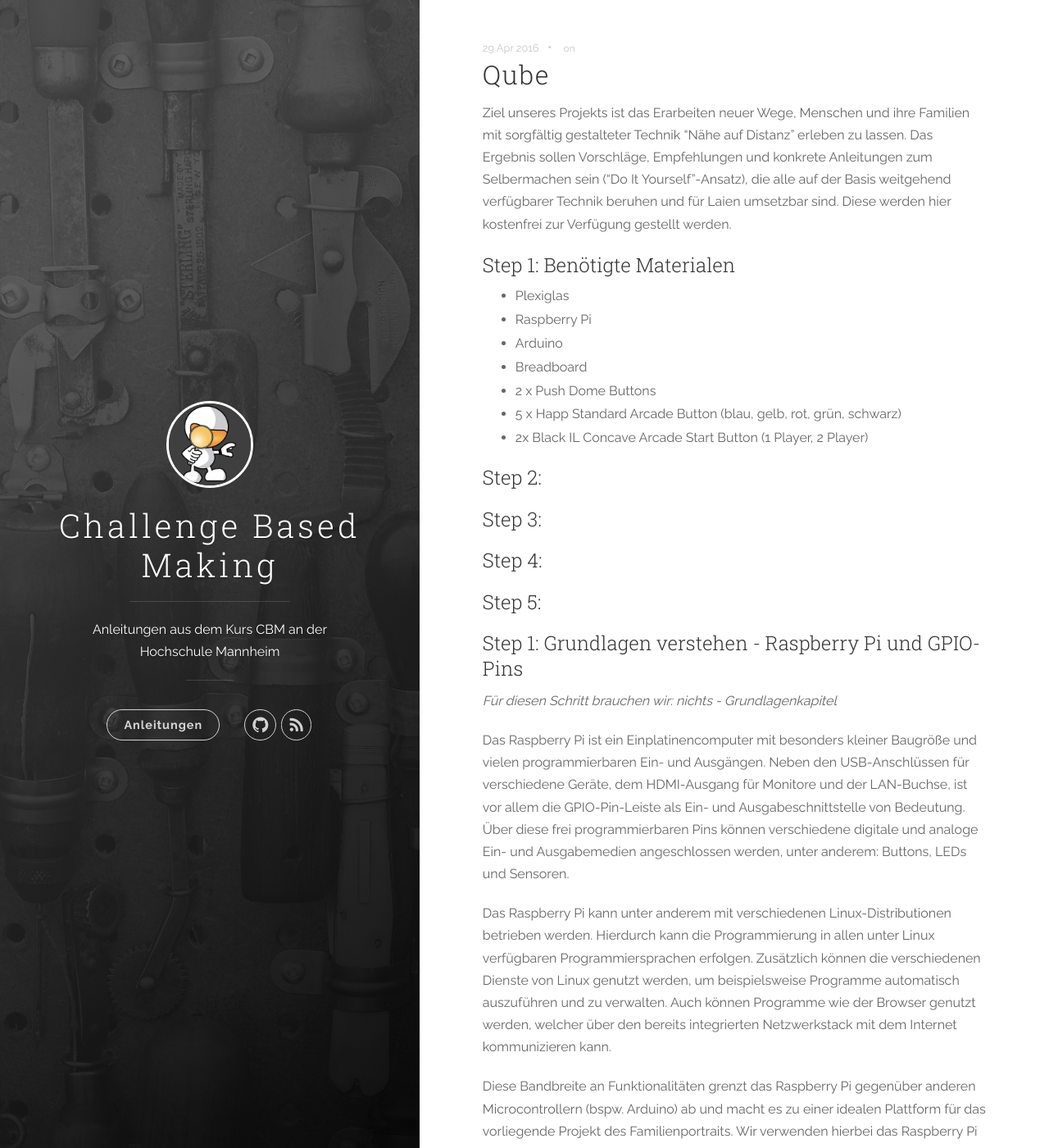
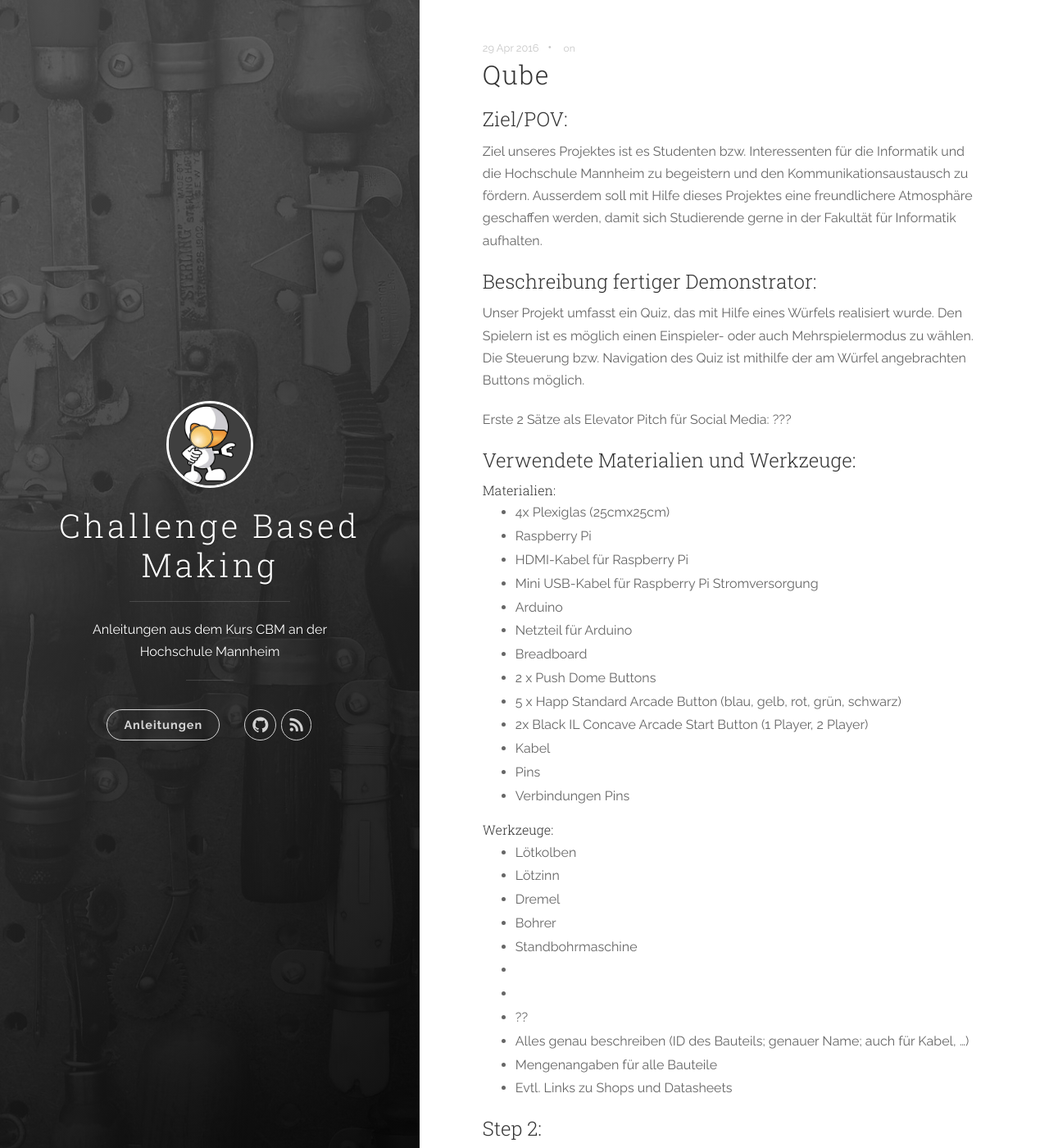
Before and after one commit to cbm-instructions/cbm-instructions.github.io, a Jekyll site: the page built from _posts/2016-06-13-twoandahalfwomen.markdown, in a window 1280 px wide and 1400 px high. Shown: the whole window at 82% size. Built offline with Jekyll 4.4.1, drawn with Linux system fonts in a browser that asks for light colours; nearby versions of some CDN libraries.

Commit message:
Doku aktualisisert

```diff
--- a/_posts/2016-06-13-twoandahalfwomen.markdown
+++ b/_posts/2016-06-13-twoandahalfwomen.markdown
@@ -5,16 +5,45 @@ layout: post
 date:   2016-04-29 15:09:51 +0200
 ---
 
-Ziel unseres Projekts ist das Erarbeiten neuer Wege, Menschen und ihre Familien mit sorgfältig gestalteter Technik “Nähe auf Distanz” erleben zu lassen. Das Ergebnis sollen Vorschläge, Empfehlungen und konkrete Anleitungen zum Selbermachen sein (“Do It Yourself”-Ansatz), die alle auf der Basis weitgehend verfügbarer Technik beruhen und für Laien umsetzbar sind. Diese werden hier kostenfrei zur Verfügung gestellt werden.
+## Ziel/POV:
+Ziel unseres Projektes ist es Studenten bzw. Interessenten für die Informatik und die Hochschule Mannheim zu begeistern und den Kommunikationsaustausch zu fördern. Ausserdem soll mit Hilfe dieses Projektes eine  freundlichere Atmosphäre geschaffen werden, damit sich Studierende gerne in der Fakultät für Informatik aufhalten.
 
-## Step 1: Benötigte Materialen
-- Plexiglas
-- Raspberry Pi
-- Arduino
-- Breadboard
-- 2 x Push Dome Buttons
-- 5 x Happ Standard Arcade Button (blau, gelb, rot, grün, schwarz)
-- 2x Black IL Concave Arcade Start Button (1 Player, 2 Player)
+## Beschreibung fertiger Demonstrator:
+Unser Projekt umfasst ein Quiz, das mit Hilfe eines Würfels realisiert wurde. Den Spielern ist es möglich einen Einspieler- oder auch Mehrspielermodus zu wählen. Die Steuerung bzw. Navigation des Quiz ist mithilfe der am Würfel angebrachten Buttons möglich.
+
+Erste 2 Sätze als Elevator Pitch für Social Media:
+???
+
+## Verwendete Materialien und Werkzeuge:
+
+### Materialien:
+  - 4x Plexiglas (25cmx25cm)
+  - Raspberry Pi
+  - HDMI-Kabel für Raspberry Pi
+  - Mini USB-Kabel für Raspberry Pi Stromversorgung
+  - Arduino
+  - Netzteil für Arduino
+  - Breadboard
+  - 2 x Push Dome Buttons
+  - 5 x Happ Standard Arcade Button (blau, gelb, rot, grün, schwarz)
+  - 2x Black IL Concave Arcade Start Button (1 Player, 2 Player)
+  - Kabel
+  - Pins
+  - Verbindungen Pins
+
+### Werkzeuge:
+  - Lötkolben
+  - Lötzinn
+  - Dremel
+  - Bohrer
+  - Standbohrmaschine
+  -
+  -
+  - ??
+- Alles genau beschreiben (ID des Bauteils; genauer Name; auch für Kabel, ...)
+- Mengenangaben für alle Bauteile
+- Evtl. Links zu Shops und Datasheets
+
 
 
 
```
